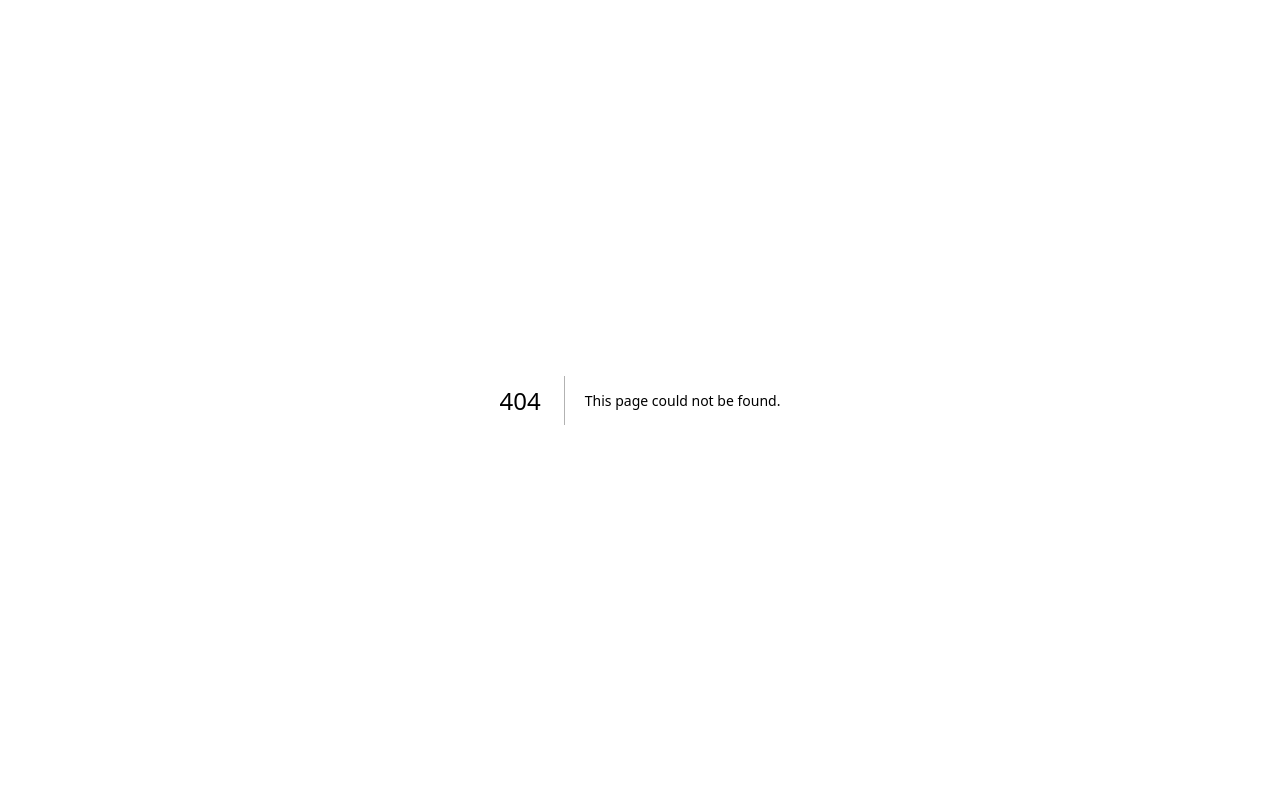
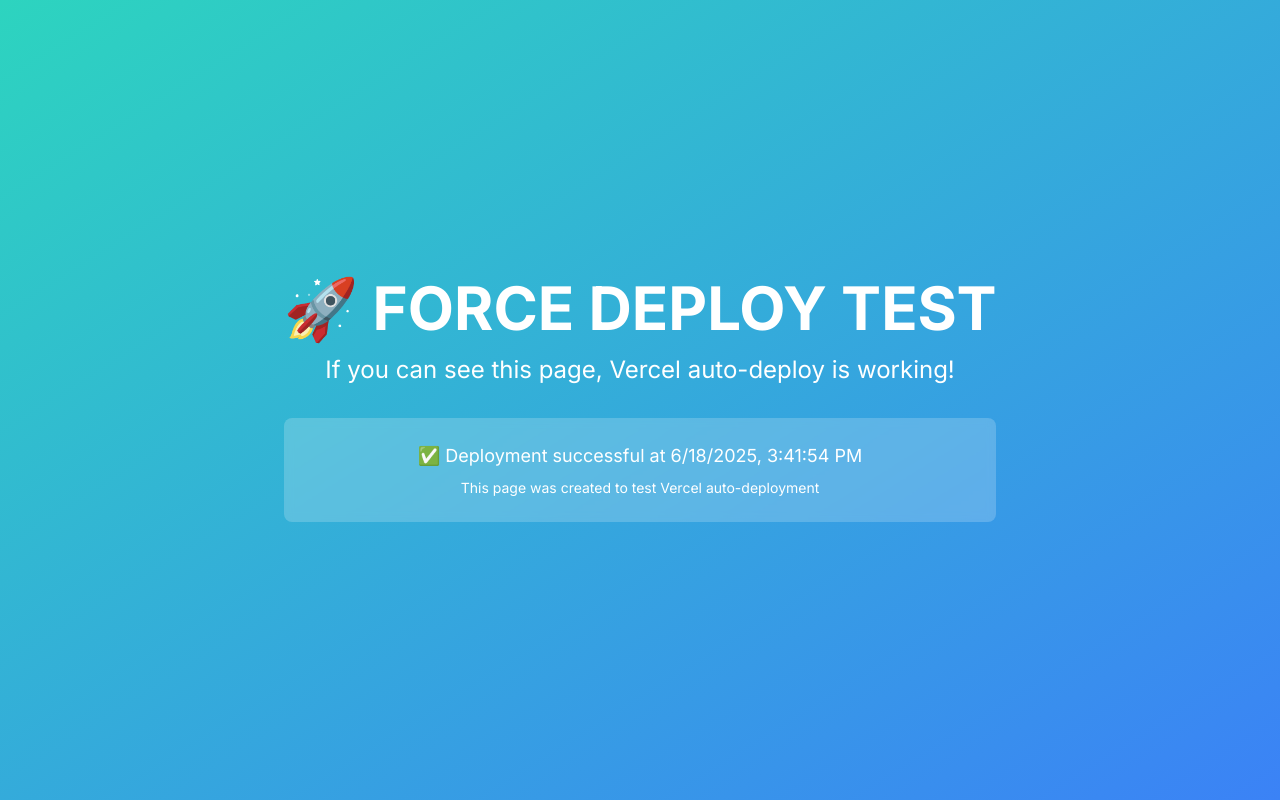
Before and after one commit to YuyenMarcus/hidden-coffee-gt-website, a Next.js app: page /force-deploy in a window 1280 px wide. Before the commit this address had no page. Built offline with nearby package versions, Linux system fonts and the light colour scheme; a web font is replaced by a local one.

Commit message:
FORCE DEPLOY: Test Vercel connection with new page

```diff
--- /dev/null
+++ b/src/app/force-deploy/page.tsx
@@ -0,0 +1,22 @@
+export default function ForceDeployPage() {
+  return (
+    <div className="min-h-screen bg-gradient-to-br from-teal-400 to-blue-500 flex items-center justify-center">
+      <div className="text-center text-white">
+        <h1 className="text-6xl font-bold mb-4">
+          🚀 FORCE DEPLOY TEST
+        </h1>
+        <p className="text-2xl mb-8">
+          If you can see this page, Vercel auto-deploy is working!
+        </p>
+        <div className="bg-white/20 backdrop-blur-sm rounded-lg p-6">
+          <p className="text-lg">
+            ✅ Deployment successful at {new Date().toLocaleString()}
+          </p>
+          <p className="text-sm mt-2">
+            This page was created to test Vercel auto-deployment
+          </p>
+        </div>
+      </div>
+    </div>
+  )
+}
```
